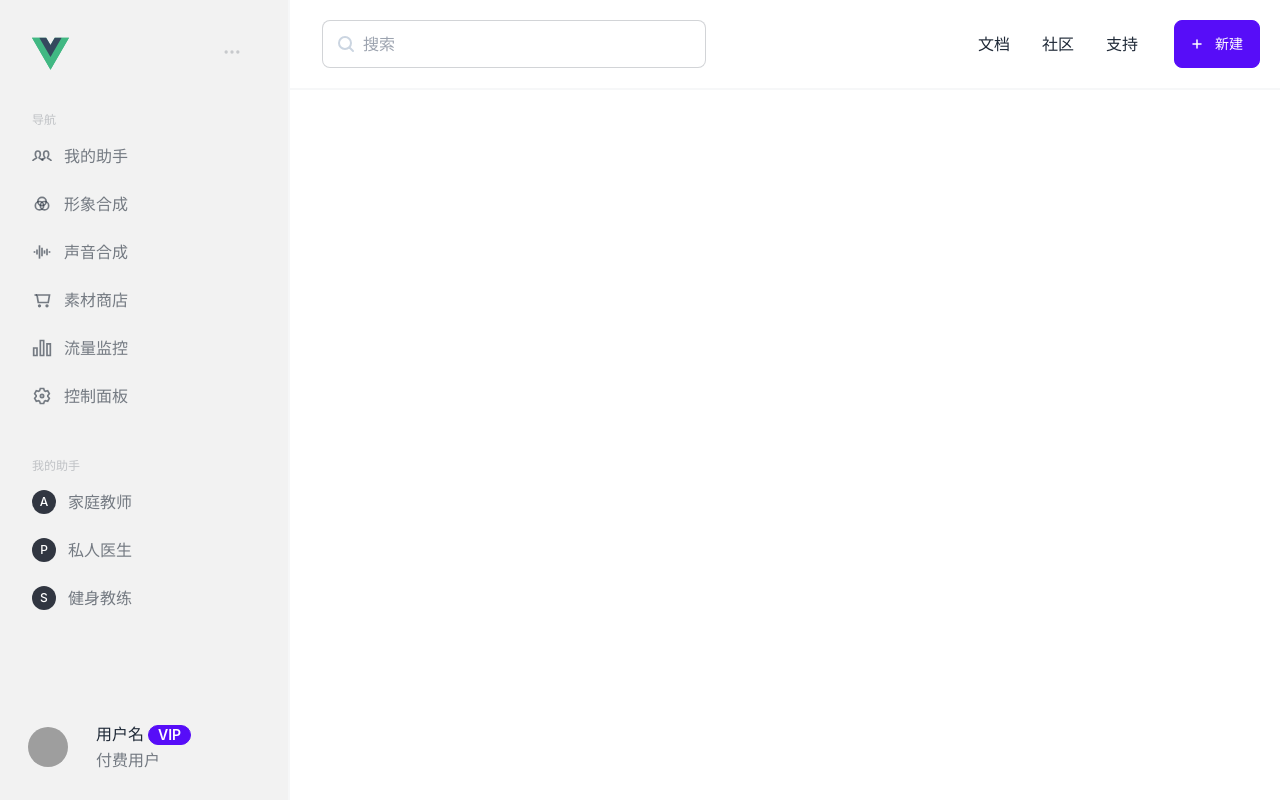
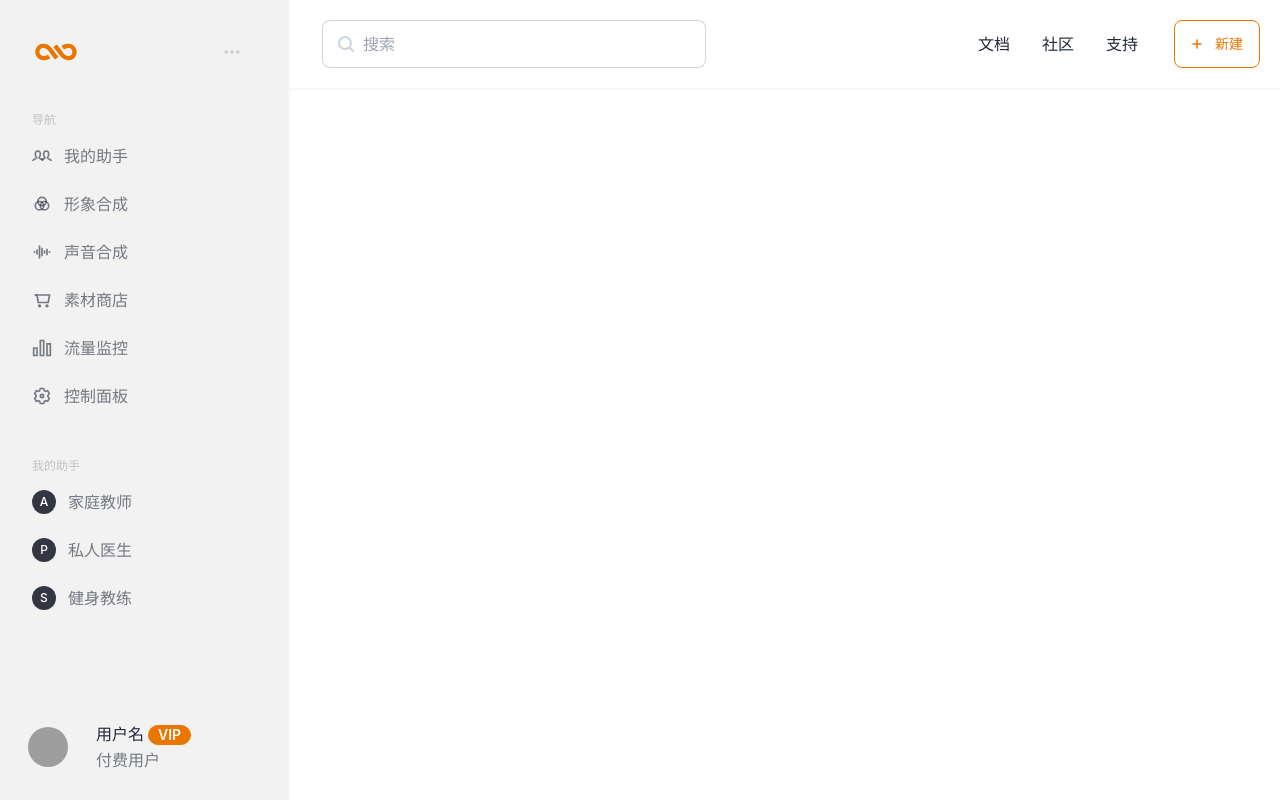
Before and after one commit to NekoMoYi/TalkPal, a Vue app: page / in a window 1280 px wide. Built offline with nearby package versions, Linux system fonts and the light colour scheme; grey boxes are pictures that could not be loaded.

Commit message:
修改图标和全局主题

```diff
--- a/src/layouts/MainLayout.vue
+++ b/src/layouts/MainLayout.vue
@@ -34,14 +34,14 @@
                             <li><a>社区</a></li>
                             <li><a>支持</a></li>
                         </ul>
-                        <a class="btn btn-primary btn-sm lg:btn-md mr-3">
+                        <button class="btn btn-primary btn-outline btn-sm lg:btn-md mr-3">
                             <svg xmlns="http://www.w3.org/2000/svg" class="h-6 w-6 pr-3" fill="none" viewBox="0 0 24 24"
                                 stroke="currentColor">
                                 <path stroke-linecap="round" stroke-linejoin="round" stroke-width="3"
                                     d="M20 12L4 12M12 4L12 20" />
                             </svg>
                             新建
-                        </a>
+                        </button>
                     </div>
                 </div>
                 <router-view />
@@ -52,7 +52,7 @@
                     <li class="pb-5 disabled">
                         <div class="flex flex-row">
                             <div class="flex-1 self-center">
-                                <img src="./../assets/vue.svg" />
+                                <img src="./../assets/talkpal-icon.svg" class="h-12 w-12"/>
                             </div>
                             <div class="flex-none">
                                 <button class="btn btn-square btn-ghost border-0">
@@ -162,7 +162,7 @@
                         <div class="flex-auto ml-7">
                             <div class="font-semibold text-base-content">
                                 {{ user.name }}
-                                <div class="badge badge-primary" v-if="user.vip">VIP</div>
+                                <div class="badge badge-primary badge-md" v-if="user.vip">VIP</div>
                             </div>
                             <div class="mt-0.5 text-opacity-50">{{ user.description }}</div>
                         </div>
--- a/tailwind.config.js
+++ b/tailwind.config.js
@@ -4,6 +4,16 @@ export default {
     "index.html",
     "./src/**/*.{vue,js,ts,jsx,tsx}"
   ],
+  daisyui: {
+    themes: [
+      {
+        light: {
+          ...require("daisyui/src/colors/themes")["[data-theme=light]"],
+          primary: "#ea7600",
+        }
+      }
+    ]
+  },
   theme: {
     extend: {},
   },
```
Also changed, not shown: src/assets/talkpal-icon-text.svg (added), src/assets/talkpal-icon.svg (added).
